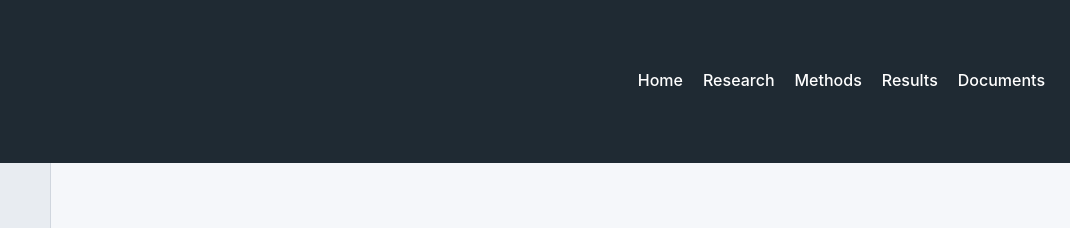
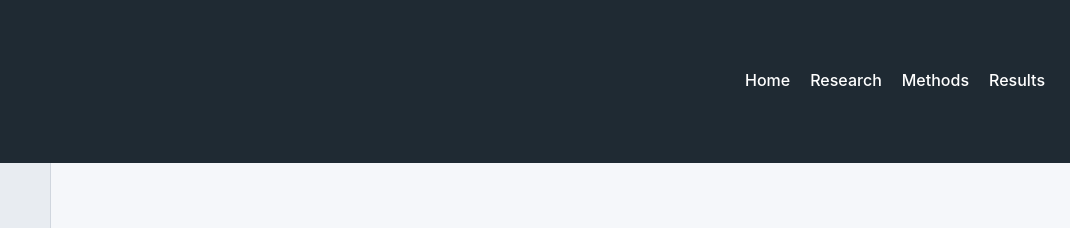
Before and after one commit to merrittscook1955-ctrl/in-vero-vacuo, a plain HTML site: page docs.html in a window 1280 px wide. Shown: the top 228 px of the page, 210-1280 px from the left. Drawn offline with Linux system fonts and the light colour scheme.

Commit message:
Comment out Documents link in docs.html
Comment out the Documents link in the navigation menu.

```diff
--- a/docs.html
+++ b/docs.html
@@ -20,7 +20,7 @@
       <li><a href="research.html">Research</a></li>
       <li><a href="methods.html">Methods</a></li>
       <li><a href="results.html">Results</a></li>
-      <li><a href="documents.html">Documents</a></li>
+      <!--<li><a href="documents.html">Documents</a></li>-->
       <!--<li><a href="news.html">News</a></li>-->
     </ul>
   </nav>
```
